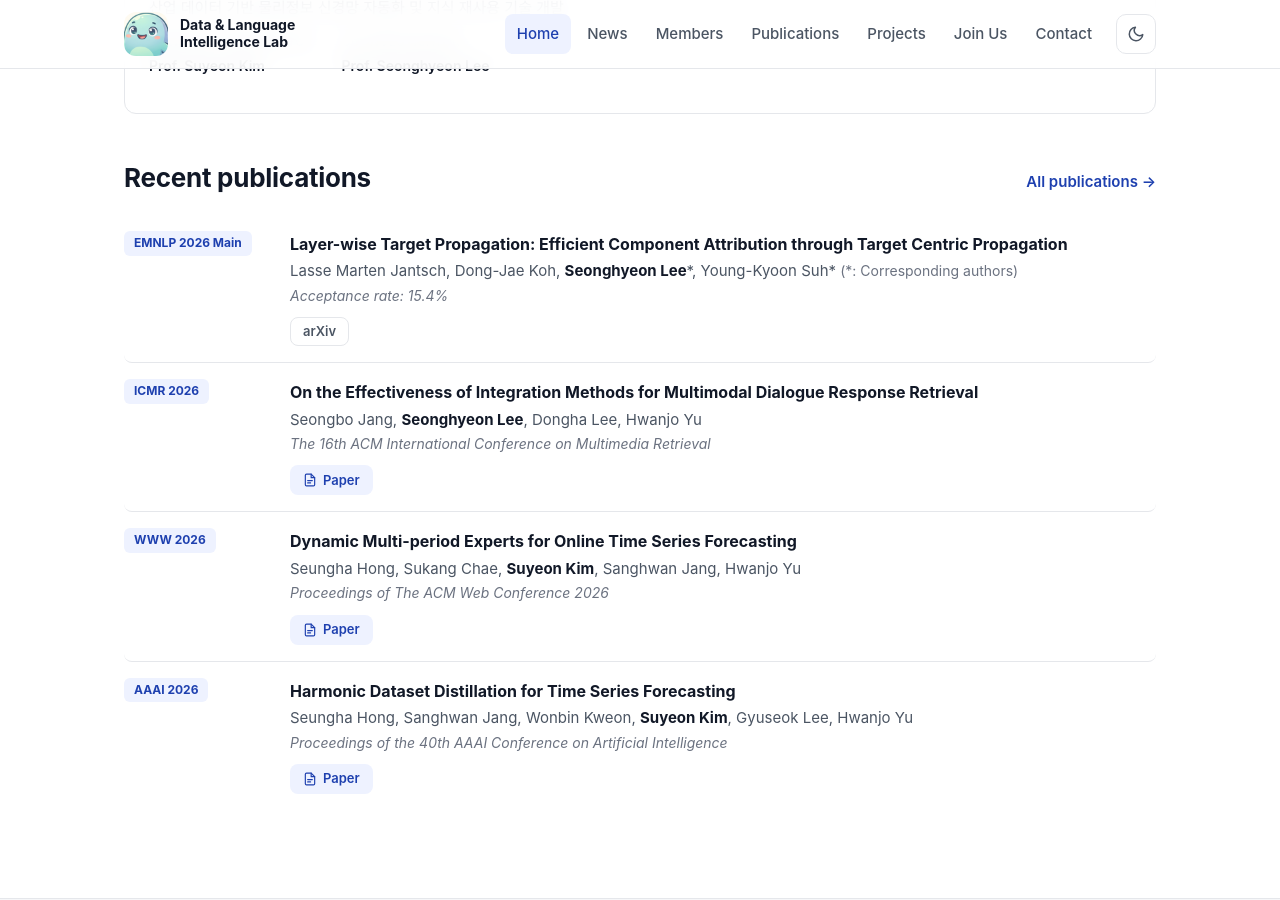
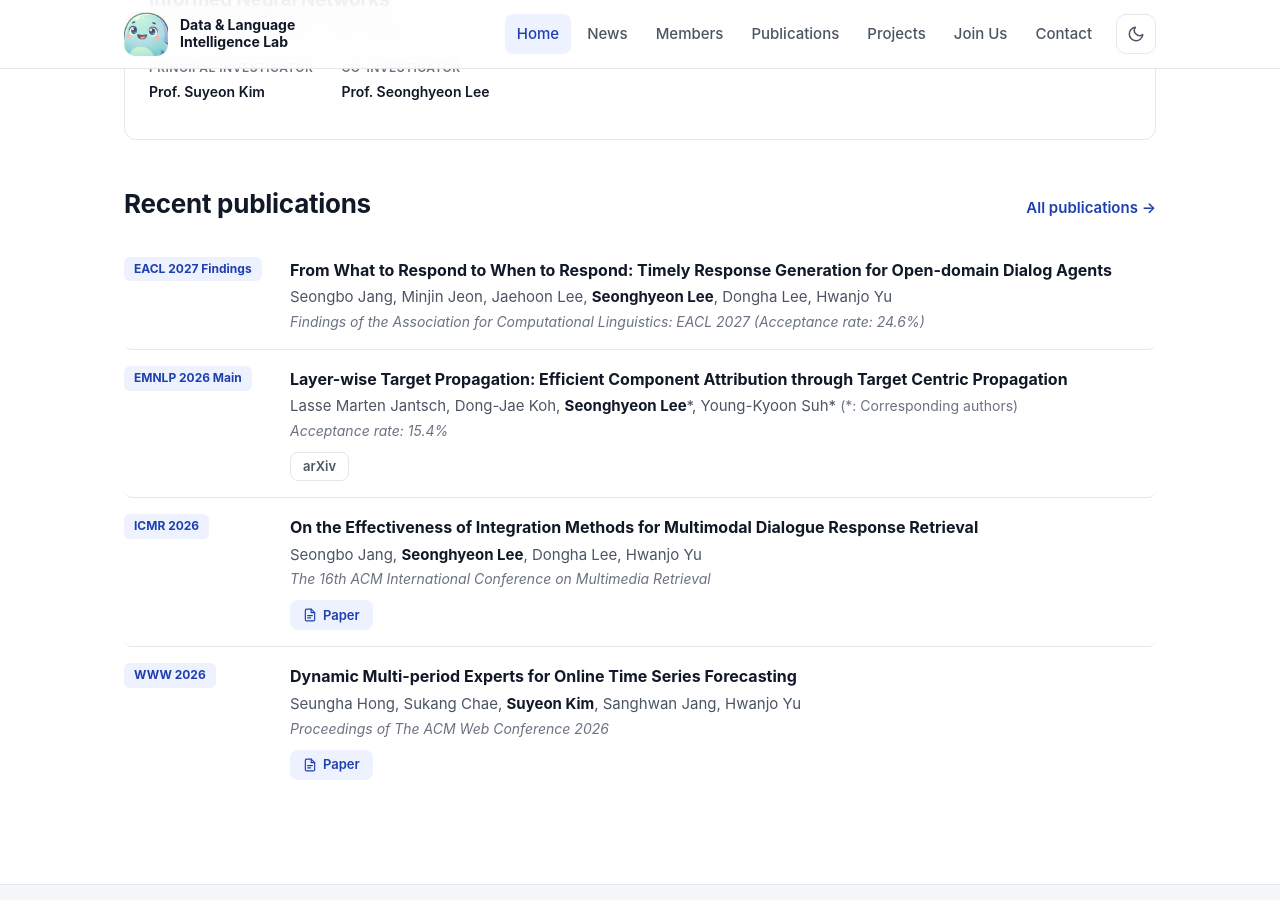
Before and after one commit to knu-dli/knu-dli.github.io, a Jekyll site: the page built from index.html, in a window 1280 px wide and 900 px high, scrolled down 2137 px. Built offline with Jekyll 4.4.1, drawn with Linux system fonts in a browser that asks for light colours; some web fonts are replaced; some of the changed text lies outside the part shown.

Commit message:
Publications, News: add EACL 2027 Findings paper on timely response generation
Co-Authored-By: Claude Opus 5.5 <noreply@anthropic.com>

```diff
--- a/_data/news.yml
+++ b/_data/news.yml
@@ -2,6 +2,9 @@
 # Quote text (it may contain colons and HTML).
 # post: optional; the file name (without .md) of a post in _news/. The news item then links to that post.
 # icon: one emoji, e.g. 🎉 paper accepted · 🚀 project/funding · 📝 reviewing & service · ☁️ resources · 🏆 award · 👋 new member · 🎓 graduation · 🎤 invited talk
+- date: 2026-11-13
+  icon: 🎉
+  text: "Our paper <em>From What to Respond to When to Respond: Timely Response Generation for Open-domain Dialog Agents</em> has been accepted to Findings of EACL 2027."
 - date: 2026-10-17
   icon: 🏆
   post: arr-2026-may-outstanding-reviewer
--- a/_data/publications.yml
+++ b/_data/publications.yml
@@ -3,6 +3,11 @@
 - category: International Conference
   id: conference
   items:
+    - year: 2027
+      title: "From What to Respond to When to Respond: Timely Response Generation for Open-domain Dialog Agents"
+      authors: Seongbo Jang, Minjin Jeon, Jaehoon Lee, Seonghyeon Lee, Dongha Lee, Hwanjo Yu
+      venue: EACL 2027 Findings
+      venue_detail: "Findings of the Association for Computational Linguistics: EACL 2027 (Acceptance rate: 24.6%)"
     - year: 2026
       title: "Layer-wise Target Propagation: Efficient Component Attribution through Target Centric Propagation"
       authors: "Lasse Marten Jantsch, Dong-Jae Koh, Seonghyeon Lee*, Young-Kyoon Suh*"
```
